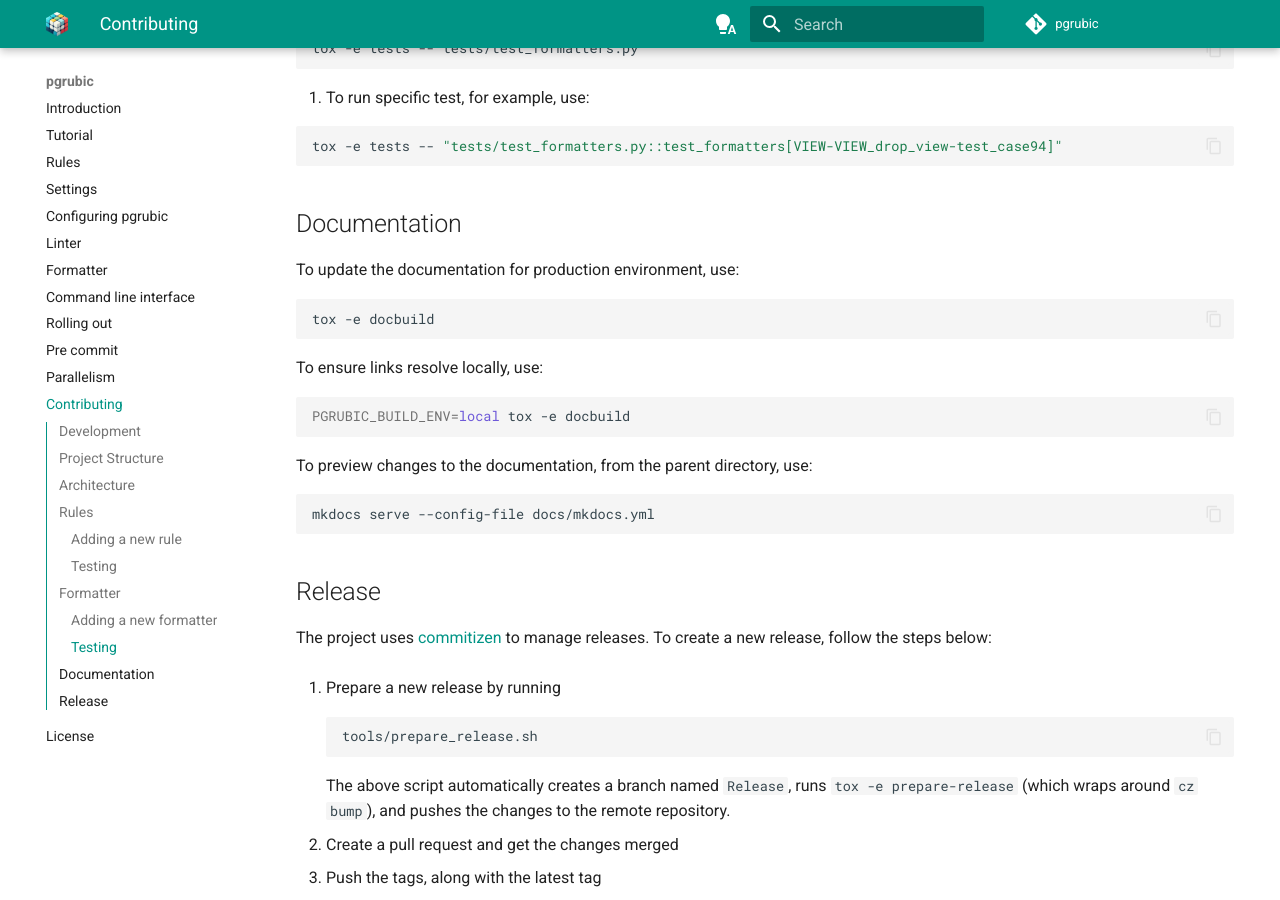
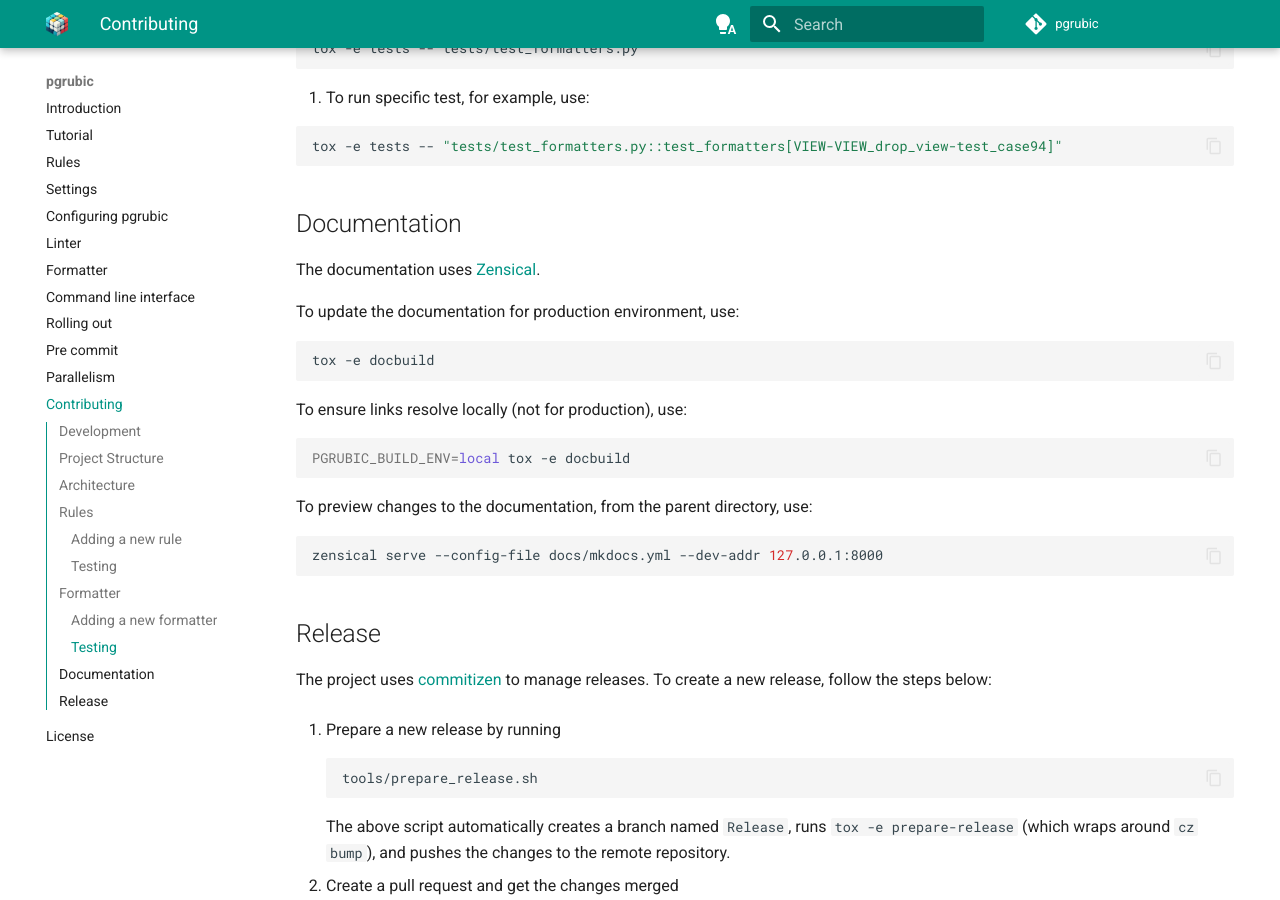
Before and after one commit to bolajiwahab/pgrubic, an MkDocs documentation site: the page built from docs/docs/contributing.md, in a window 1280 px wide and 900 px high, scrolled down 3890 px. Built offline with MkDocs 1.6.1 and Material for MkDocs 9.7.7, drawn with Linux system fonts in a browser that asks for light colours; comment, search, counter and statistics services are not loaded.

Commit message:
feat: migrate docs from MkDocs to Zensical (#217)

````diff
--- a/docs/docs/contributing.md
+++ b/docs/docs/contributing.md
@@ -167,13 +167,15 @@ tox -e tests -- "tests/test_formatters.py::test_formatters[VIEW-VIEW_drop_view-t
 
 ## Documentation
 
+The documentation uses [Zensical](https://zensical.org).
+
 To update the documentation for production environment, use:
 
 ```bash
 tox -e docbuild
 ```
 
-To ensure links resolve locally, use:
+To ensure links resolve locally (not for production), use:
 
 ```bash
 PGRUBIC_BUILD_ENV=local tox -e docbuild
@@ -182,7 +184,7 @@ PGRUBIC_BUILD_ENV=local tox -e docbuild
 To preview changes to the documentation, from the parent directory, use:
 
 ```bash
-mkdocs serve --config-file docs/mkdocs.yml
+zensical serve --config-file docs/mkdocs.yml --dev-addr 127.0.0.1:8000
 ```
 
 ## Release
--- a/docs/mkdocs.yml
+++ b/docs/mkdocs.yml
@@ -28,6 +28,7 @@ plugins:
   - search
 
 theme:
+  variant: classic
   name: material
   logo: assets/logo.png
   favicon: assets/logo.png
--- a/pyproject.toml
+++ b/pyproject.toml
@@ -82,10 +82,8 @@ dev = [
 ]
 
 doc = [
-  "mkdocs==1.6.1",
-  "mkdocs-material==9.7.6",
-  "mkdocstrings==1.0.4",
-  "mkdocstrings-python==2.0.5",
+  "zensical==0.0.46",
+  "mkdocstrings[python]==1.0.4",
 ]
 
 release = [
````
Also changed, not shown: docs/docs/formatter.md (+1 -1 lines), docs/docs/linter.md (+2 -2 lines), 1 other file.
